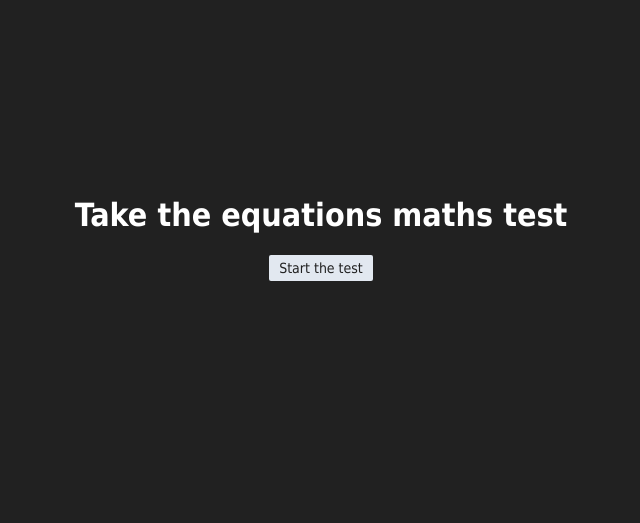
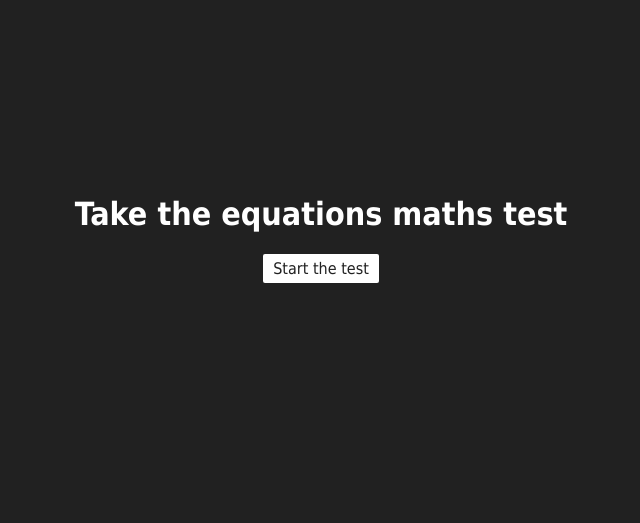
Before and after one commit to joe-willmott/maths-test, a Flask app: page / in a window 1280 px wide. Shown: the part 180-703 px from the top of the page, without its empty margins (319-959 px from the left). Run offline with Flask 3, Linux system fonts and the light colour scheme.

Commit message:
Increase font sizes, again

```diff
--- a/static/styles.css
+++ b/static/styles.css
@@ -12,17 +12,18 @@ body {
     text-align: center;
 }
 
-a {
+a, p {
     color: white;
+    font-size: 18px;
 }
 
 button {
-    background-color: #e2e8f0;
+    background-color: white;
     border: none;
     border-radius: 2px;
     padding: 5px 10px;
     text-align: center;
-    font-size: 14px;
+    font-size: 16px;
     font-family: 'Tahoma';
     color: #212121;
 }
```
